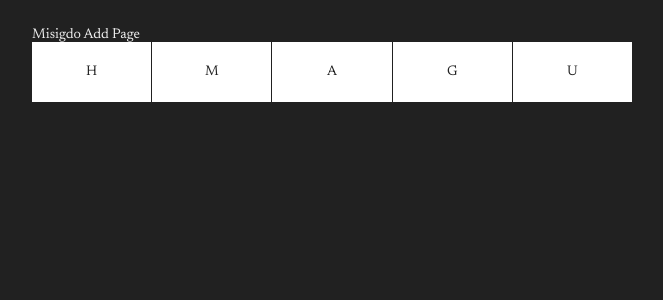
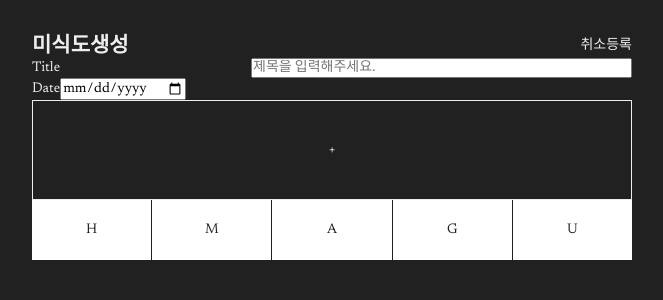
Before and after one commit to dnjswnsthd/Mido_frontend, a Next.js app: page /add in a window 1280 px wide. Shown: the top 300 px of the page, without its empty margins (308-971 px from the left). Built offline with nearby package versions, Linux system fonts and the light colour scheme.

Commit message:
feat : add page layout

```diff
--- /dev/null
+++ b/app/(afterLogin)/_component/DateInput.tsx
@@ -0,0 +1,10 @@
+const DateInput = ({label, placeholder}: {label: string, placeholder: string}) => {
+  return (
+    <label>
+      <span>{label}</span>
+      <input placeholder={placeholder} type="date"/>
+    </label>
+  )
+}
+
+export default DateInput;
--- /dev/null
+++ b/app/(afterLogin)/_component/TextInput.tsx
@@ -0,0 +1,11 @@
+import style from "./textInput.module.scss";
+const TextInput = ({label, placeholder}: {label:string, placeholder: string}) => {
+  return (
+    <label className={style.input_wrap}>
+      <span className={style.input_label}>{label}</span>
+      <input className={style.input} placeholder={placeholder}/>
+    </label>
+  )
+}
+
+export default TextInput;
--- /dev/null
+++ b/app/(afterLogin)/_component/textInput.module.scss
@@ -0,0 +1,13 @@
+.input_wrap{
+  display:flex;
+  align-items: center;
+  .input_label{
+    display:flex;
+    flex:1;
+  }
+  .input{
+    display:flex;
+    flex-grow:1;
+    height:20px;
+  }
+}
--- /dev/null
+++ b/app/(afterLogin)/add/_component/AddButton.tsx
@@ -0,0 +1,10 @@
+import style from "./addButton.module.scss"
+const AddButton = ({onClick}: {onClick: ()=>void}) => {
+  return (
+    <div className={style.add_button_area} onClick={onClick}>
+      <button className={style.add_button}>+</button>
+    </div>
+  )
+}
+
+export default AddButton
--- /dev/null
+++ b/app/(afterLogin)/add/_component/GroupSearch.tsx
@@ -0,0 +1,13 @@
+import SearchInput from "../../_component/SearchInput";
+import style from "./misigdoForm.module.scss";
+const GroupSearch = () => {
+  return (
+    <div className={style.group_search}>
+      <SearchInput />
+      <ul className={style.user_list}>
+      </ul>
+    </div>
+  )
+}
+
+export default GroupSearch;
--- /dev/null
+++ b/app/(afterLogin)/add/_component/MisigdoForm.tsx
@@ -0,0 +1,18 @@
+import TextInput from "../../_component/TextInput"
+import GroupSearch from "./GroupSearch"
+import StoreSearch from "./StoreSearch";
+import style from "./misigdoForm.module.scss";
+const MisigdoForm = () => {
+  return (
+    <div className={style.misigdo_form_box}>
+      <GroupSearch />
+      <StoreSearch />
+      <TextInput label="메인 메뉴" placeholder="입력해주세요."></TextInput>
+      <TextInput label="서브 메뉴" placeholder="입력해주세요."></TextInput>
+      <TextInput label="주류" placeholder="입력해주세요."></TextInput>
+      <TextInput label="디저트" placeholder="입력해주세요."></TextInput>
+    </div>
+  )
+}
+
+export default MisigdoForm;
--- /dev/null
+++ b/app/(afterLogin)/add/_component/StoreSearch.tsx
@@ -0,0 +1,12 @@
+import SearchInput from "../../_component/SearchInput";
+import style from "./misigdoForm.module.scss";
+const StoreSearch = () => {
+  return (
+    <div className={style.store_search}>
+      <SearchInput />
+      <p>매장 주소 내용</p>
+    </div>
+  )
+}
+
+export default StoreSearch;
--- /dev/null
+++ b/app/(afterLogin)/add/_component/addButton.module.scss
@@ -0,0 +1,17 @@
+
+.add_button_area{
+  display:flex;
+  justify-content: center;
+  align-items: center;
+  .add_button{
+    display:flex;
+    justify-content: center;
+    align-items: center;
+    flex:1;
+    flex-grow:1;
+    height:100px;
+    border:1px solid #eee;
+    background:none;
+    color:inherit;
+  }
+}
--- /dev/null
+++ b/app/(afterLogin)/add/_component/misigdoForm.module.scss
@@ -0,0 +1,18 @@
+.group_search{
+  height:100px;
+  border:1px solid #eee;
+  .user_list{
+    display:flex;
+
+  }
+}
+
+.store_search{
+  height:100px;
+  border:1px solid #eee;
+}
+
+.misigdo_form_box{
+  margin: 8px 0;
+  border:1px solid #eee;
+}
--- /dev/null
+++ b/app/(afterLogin)/add/add.module.scss
@@ -0,0 +1,20 @@
+.add_misigdo_page{
+  .top_area{
+    display:flex;
+    justify-content: space-between;
+    align-items: center;
+    h2{display:flex;}
+    .button_area{
+      button{
+        background:none;
+        border:none;
+        outline:none;
+        color:inherit;
+      }
+    }
+  }
+  .form_area{
+    display:flex;
+    flex-direction: column;
+  }
+}
--- a/app/(afterLogin)/add/page.tsx
+++ b/app/(afterLogin)/add/page.tsx
@@ -1,5 +1,36 @@
+"use client";
+
+import { useCallback, useState } from "react";
+import AddButton from "./_component/AddButton";
+import TextInput from "../_component/TextInput";
+import DateInput from "../_component/DateInput";
+import MisigdoForm from "./_component/MisigdoForm";
+import style from "./add.module.scss";
 const AddMisigdoPage = () => {
-  return <div>Misigdo Add Page</div>;
+  const [list, setList] = useState<Number[]>([]);
+  const handleOnClick = () => {
+    setList([...list, list.length + 1]);
+  };
+  return (
+    <div className={style.add_misigdo_page}>
+      <div className={style.top_area}>
+        <h2>미식도생성</h2>
+        <div className={style.button_area}>
+          <button>취소</button>
+          <button>등록</button>
+        </div>
+      </div>
+      <form className={style.form_area} onSubmit={(e)=>e.preventDefault()}>
+        <TextInput label="Title" placeholder="제목을 입력해주세요." />
+        <DateInput label="Date" placeholder="0000-00-00" />
+        <AddButton onClick={handleOnClick} />
+
+        {list.map((item, idx) => {
+          return <MisigdoForm key={idx} />;
+        })}
+      </form>
+    </div>
+  );
 };
 
 export default AddMisigdoPage;
```
